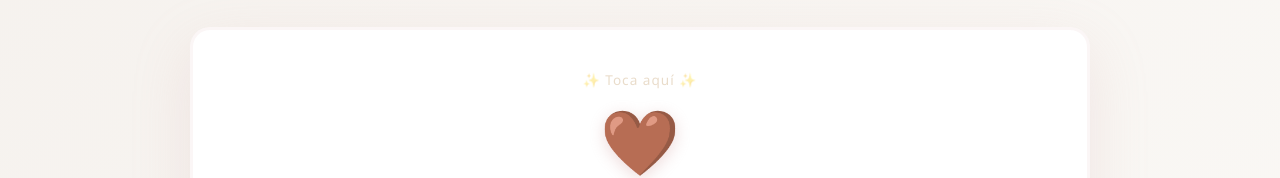
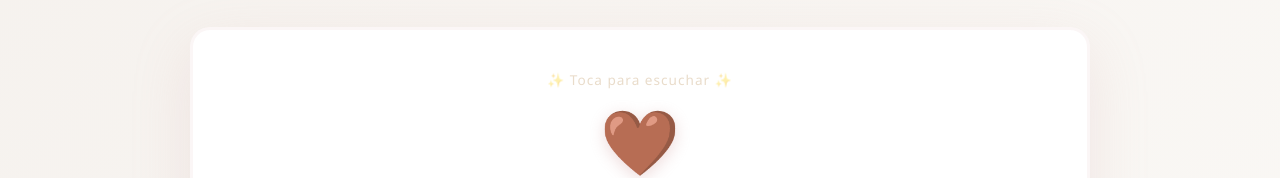
Before and after one commit to Zahabad-dev/mi-angy, a Next.js app in the folder frontend/: page / in a window 1280 px wide. Shown: the part 365-543 px from the top of the page. Built offline with nearby package versions, Linux system fonts and the light colour scheme.

Commit message:
fix: corazon solo activa audio, no abre descarga de video

```diff
--- a/frontend/pages/index.js
+++ b/frontend/pages/index.js
@@ -278,7 +278,7 @@ export default function Home() {
                     letterSpacing: '1px',
                     fontWeight: '500'
                   }}>
-                    ✨ Toca aquí ✨
+                    ✨ Toca para escuchar ✨
                   </div>
                   <div
                     style={{
@@ -287,7 +287,11 @@ export default function Home() {
                       cursor: 'pointer',
                       filter: 'drop-shadow(0 4px 8px rgba(212, 165, 165, 0.4))'
                     }}
-                    onClick={handleVideoDownload}
+                    onClick={() => {
+                      if (audioRef.current && audioRef.current.paused) {
+                        audioRef.current.play().catch(() => {});
+                      }
+                    }}
                   >
                     {isElegant ? '🤎' : '🎬'}
                   </div>
```
